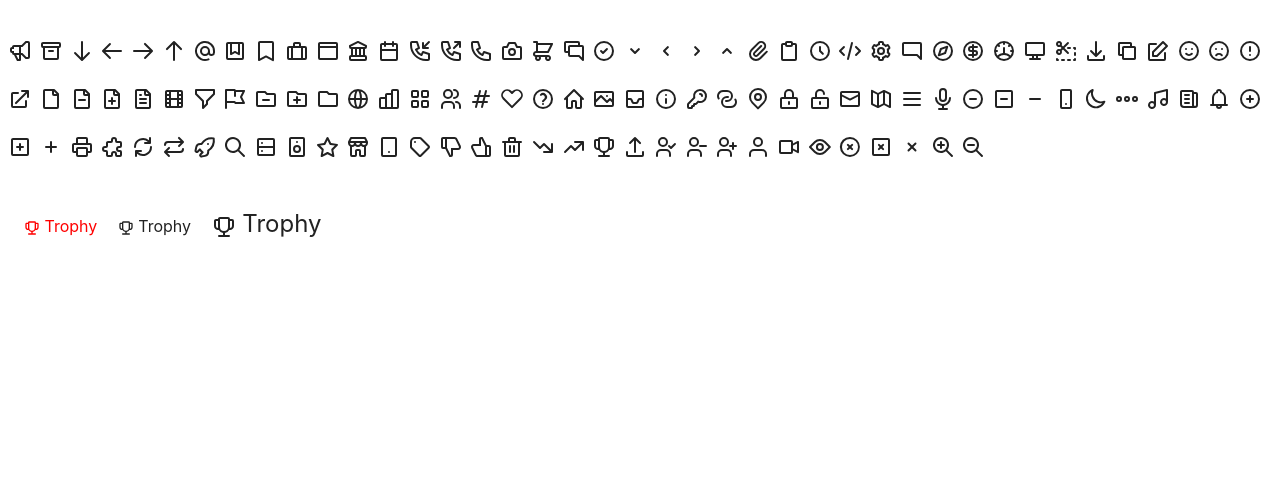
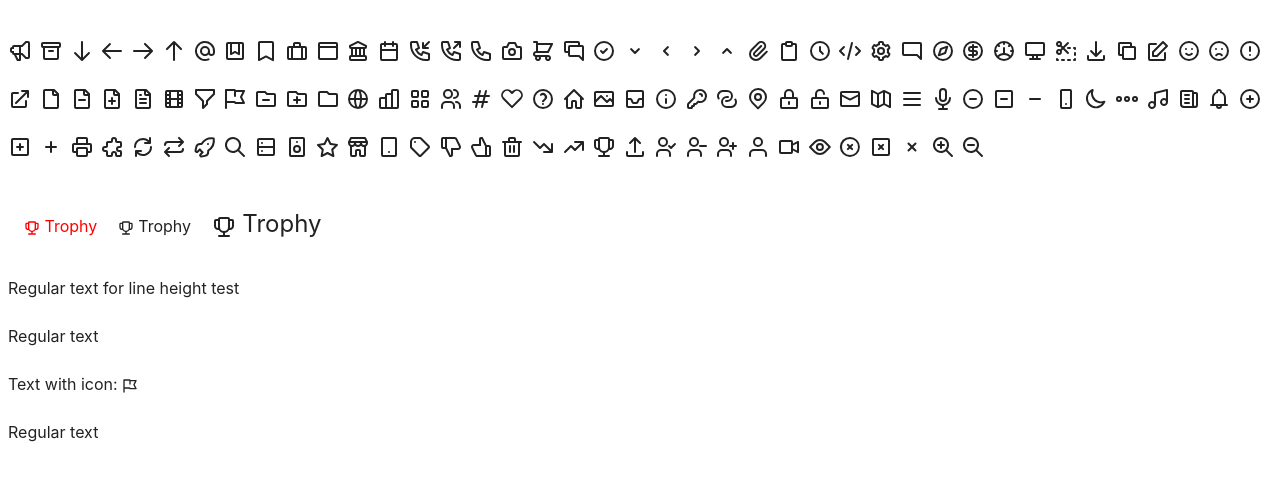
Before and after one commit to sschoger/heroicons-ui, a plain HTML site: page js/test.html in a window 1280 px wide. Drawn offline with Linux system fonts and the light colour scheme.

Commit message:
Update test.html to include line height test.

```diff
--- a/js/test.html
+++ b/js/test.html
@@ -30,6 +30,10 @@
             <i class="hi hi-trophy"></i> Trophy
             <span class="large"><i class="hi hi-trophy"></i> Trophy</span>
         </p>
+        <p>Regular text for line height test</p>
+        <p>Regular text</p>
+        <p>Text with icon: <i class="hi hi-flag"></i></p>
+        <p>Regular text</p>
         <script src="./heroicons.min.js"></script>
     </body>
 </html>
```
Lines whose indentation alone changed are shown as unchanged.
